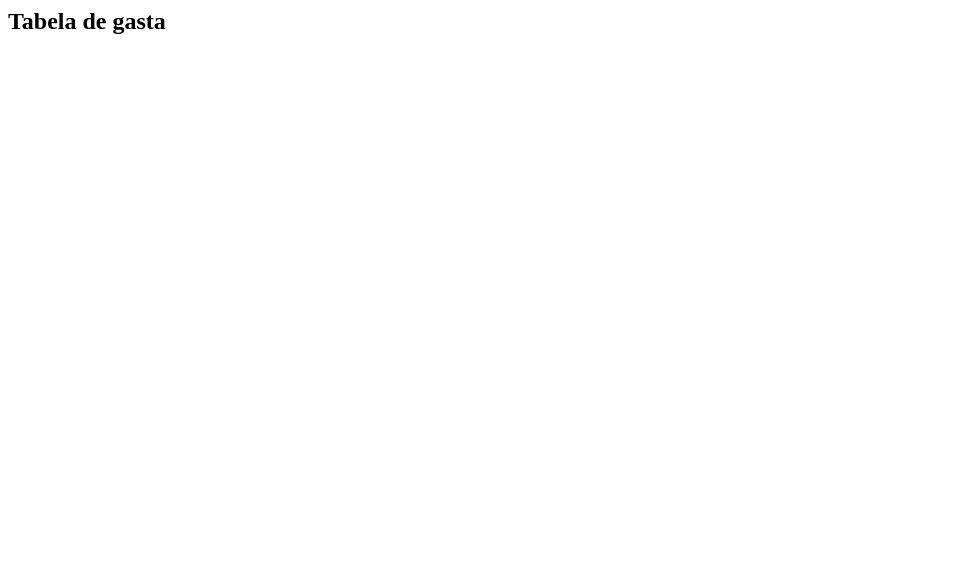
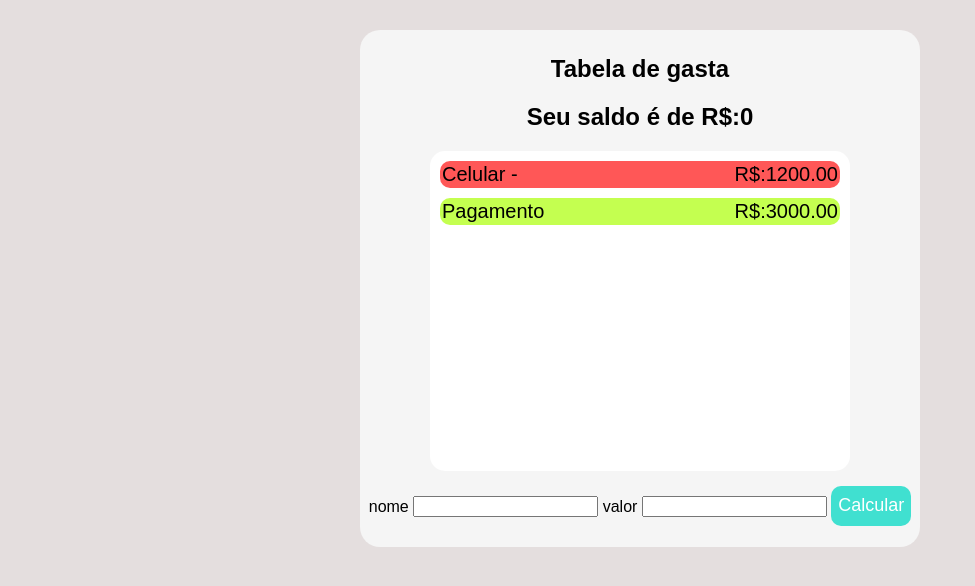
Before and after one commit to nathan-slv017/Tabela_de_Gastos, a plain HTML site: page assets/index.html in a window 1280 px wide. Shown: the whole page, without its empty margins (0-975 px from the left). Drawn offline with Linux system fonts and the light colour scheme.

Commit message:
enpaquei :(

```diff
--- a/assets/index.html
+++ b/assets/index.html
@@ -1,4 +1,5 @@
 <html lang="en">
+
 <head>
     <meta charset="UTF-8">
     <meta http-equiv="X-UA-Compatible" content="IE=edge">
@@ -6,15 +7,37 @@
     <title>Document</title>
     <link rel="stylesheet" href="style.css">
 </head>
+
 <body>
     <script src="index.js"></script>
     <section>
         <form>
+            <h2>Tabela de gasta</h2>
+            <h1>Seu saldo é de R$:0</h1>
             <div class="container">
-                <h1>Tabela de gasta</h1>
                 <div class="totalDisponivel"></div>
-                <div class="gastos"></div>
+                <div class="gastos">
+                    <div class="CP">
+                        <div class="compra"> Celular -</div>
+                        <div class="valor">R$:1200.00</div>
+                    </div>
+                    <div class="ativo">
+                    <div class="recebimento"> Pagamento </div>
+                    <div class="valor2">R$:3000.00</div>
+                    </div>
+                </div>
             </div>
+
+            <div class="operacoes">
+                <label for="nome">nome</label>
+                <input type="text" id="nome" class="nome">
+
+
+                <label for="valor">valor</label>
+                <input type="text" class="valor" id="valor" >
+                <button class="calcular">Calcular</button>
+            </div>
+            <div class="erro"></div>
         </form>
     </section>
 </body>
--- a/assets/index.js
+++ b/assets/index.js
@@ -0,0 +1,23 @@
+let  nome = document.querySelector('#nome');
+let valor = document.querySelector('#valor');
+
+document.addEventListener('click', (e) =>{
+    e.preventDefault()
+    calcula(e)
+})
+
+
+function calcula(e){
+    const el = e.target
+    if(el.classList.contains('calcular')){
+        verificanome()
+    }
+}
+
+function verificanome(){
+    if(typeof nome.value == 'string' || !typeof nome.value == 'number'){
+        console.log('nome possivel');
+    }else{
+        console.log('nome recusado')
+    }
+}
--- a/assets/style.css
+++ b/assets/style.css
@@ -0,0 +1,59 @@
+body{
+    background-color: rgb(228, 222, 222);
+    font-family: Arial, Helvetica, sans-serif;
+    box-sizing: border-box;
+}
+
+section{
+    width: 550px;
+    margin: 30px auto;
+    text-align: center;
+    background-color: whitesmoke;
+    padding: 5px;
+    border-radius: 20px;
+}
+
+.container{
+    padding: 10px;
+    background-color: white;
+    width: 400px;
+    height: 300px;
+    margin: 15px auto;
+    border-radius: 15px;
+    overflow: auto;
+}
+.CP, .ativo{
+    text-align: left;
+    font-size: 20px;
+    padding: 2px;
+    display: grid;
+    grid-template-columns: auto auto;
+    justify-content:space-between;
+}
+.CP{
+    background-color: rgba(255, 0, 0, 0.657);
+    border-radius: 10px;
+    margin-bottom: 10px;
+}
+.ativo{
+    border-radius: 10px;
+    background-color: rgba(170, 255, 0, 0.685);
+    margin-bottom: 10px;
+}
+.calcular{
+    height: 40px;
+    width: 80px;
+    font-size: 18px;
+    background-color: turquoise;
+    border: none;
+    border-radius: 10px;
+    color: white;
+    transition: background-color, 500ms;
+}
+.calcular:hover{
+    background-color:rgb(11, 104, 211);
+}
+.erro{
+    color: red;
+    text-align: left;
+}
```
